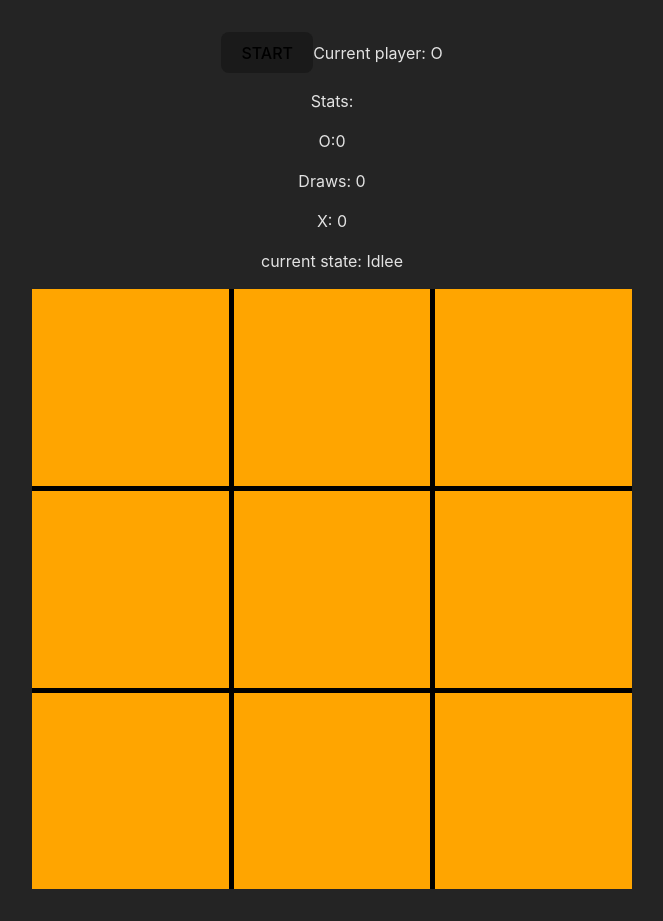
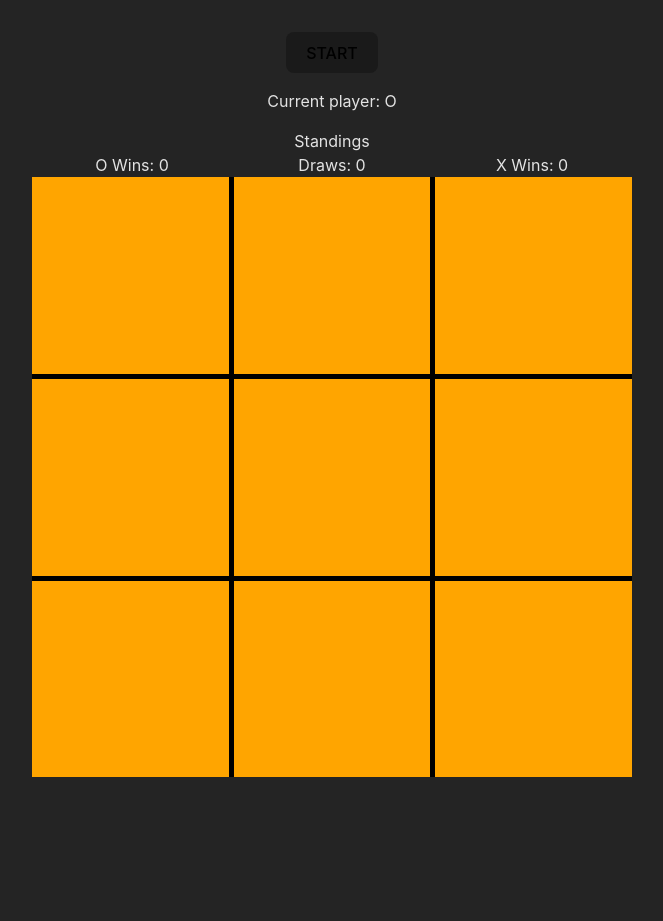
Before and after one commit to Szulerinio/tic-tac-toe, a React (Vite) app: page / in a window 1280 px wide. Shown: the whole page, without its empty margins (308-971 px from the left). After the commit the page ends 809 px from the top, so only its background shows below. Built offline with nearby package versions, Linux system fonts and the light colour scheme.

Commit message:
fixes and style changes

```diff
--- a/src/components/Game.tsx
+++ b/src/components/Game.tsx
@@ -3,10 +3,13 @@ import styled from "styled-components";
 import { oxoMachine } from "../oxoMachine";
 import { GameTileValue } from "../utils/misc";
 import { GameTile } from "./GameTile";
+
 export function Game() {
   const [snapshot, send] = useMachine(oxoMachine, { input: { gridSize: 3 } });
+
   const mapWidth = snapshot.context.map.length;
   const currentPlayer = snapshot.context.currentPlayer;
+
   const makeMoveOn = (id: number) => {
     send({ type: "Played", value: id });
   };
@@ -15,25 +18,29 @@ export function Game() {
     <>
       {snapshot.value === "Idlee" ? (
         <Button onClick={() => send({ type: "Start" })}>START</Button>
-      ) : null}
-      {snapshot.value === "WonX" ||
+      ) : snapshot.value === "WonX" ||
         snapshot.value === "WonO" ||
         snapshot.value === "Draw" ? (
         <Button onClick={() => send({ type: "Continue" })}>Continue</Button>
-      ) : null}
-      <span>Current player: {currentPlayer}</span>
-      <p>Stats:</p>
-      <p>O:{snapshot.context.stats.o}</p>
-      <p>Draws: {snapshot.context.stats.draw}</p>
-      <p>X: {snapshot.context.stats.x}</p>
-      <p>current state: {snapshot.value} </p>
-      <GameMap mapWidth={mapWidth} currentPlayer={currentPlayer}>
+      ) : (
+        <NoButtonSpacer />
+      )}
+
+      <CurrentPlayer>Current player: {currentPlayer}</CurrentPlayer>
+      <Standings>
+        <StandingsHeader>Standings</StandingsHeader>
+        <StandingValue>O Wins: {snapshot.context.stats.o}</StandingValue>
+        <StandingValue>Draws: {snapshot.context.stats.draw}</StandingValue>
+        <StandingValue>X Wins: {snapshot.context.stats.x}</StandingValue>
+      </Standings>
+      <GameMap $mapWidth={mapWidth} $currentPlayer={currentPlayer}>
         {Array.from(Array(mapWidth * mapWidth).keys()).map((id) => {
           const row = Math.floor(id / mapWidth);
           const col = id - row * mapWidth;
           const element = snapshot.context.map[row][col];
           return (
             <GameTile
+              key={id}
               element={element}
               id={id}
               onClick={() => makeMoveOn(id)}
@@ -60,17 +67,37 @@ const Button = styled.button({
   },
 });
 
-const GameMap = styled.div<{ mapWidth: number; currentPlayer: GameTileValue }>(
-  ({ mapWidth, currentPlayer }) => ({
+const GameMap = styled.div<{
+  $mapWidth: number;
+  $currentPlayer: GameTileValue;
+}>(({ $mapWidth, $currentPlayer }) => ({
   display: "grid",
-    gridTemplateColumns: `repeat(${mapWidth}, 1fr)`,
-    gridTemplateRows: `repeat(${mapWidth}, 1fr)`,
+  gridTemplateColumns: `repeat(${$mapWidth}, 1fr)`,
+  gridTemplateRows: `repeat(${$mapWidth}, 1fr)`,
   gridGap: "5px",
   background: "black",
-    minWidth: "600px",
-    minHeight: "600px",
+  minWidth: "150px",
+  width: "min(75vw, 75vh)",
+  minHeight: "150px",
   cursor: `url(${
-      currentPlayer == "X" ? "/src/assets/cross.svg" : "/src/assets/circle.svg"
+    $currentPlayer == "X" ? "/src/assets/cross.svg" : "/src/assets/circle.svg"
   }) 10 10, auto`,
-  })
-);
+}));
+
+const Standings = styled.div({
+  display: "grid",
+  gridTemplateColumns: "1fr 1fr 1fr",
+});
+
+const StandingsHeader = styled.span({
+  gridColumnStart: "1",
+  gridColumnEnd: "4",
+});
+
+const StandingValue = styled.span({});
+
+const CurrentPlayer = styled.p({});
+
+const NoButtonSpacer = styled.div({
+  height: "42px",
+});
--- a/src/components/GameTile.tsx
+++ b/src/components/GameTile.tsx
@@ -2,6 +2,7 @@ import circle from "../assets/circle.svg";
 import cross from "../assets/cross.svg";
 import styled from "styled-components";
 import { GameTileValue } from "../utils/misc";
+
 interface Props {
   element: GameTileValue;
   id: number;
@@ -20,6 +21,7 @@ export const GameTile = ({ element, id, onClick }: Props) => {
     </Container>
   );
 };
+
 const Symbol = styled.img({
   height: "50%",
   userDrag: "none",
@@ -27,6 +29,7 @@ const Symbol = styled.img({
 });
 
 const Container = styled.div({
+  aspectRatio: 1,
   background: "orange",
   display: "flex",
   justifyContent: "center",
--- a/src/index.css
+++ b/src/index.css
@@ -12,7 +12,7 @@ body {
   margin: 0;
   display: flex;
   place-items: center;
-  min-width: 320px;
+  min-width: 200px;
   min-height: 100vh;
 }
 
```
Lines whose indentation alone changed are shown as unchanged.
